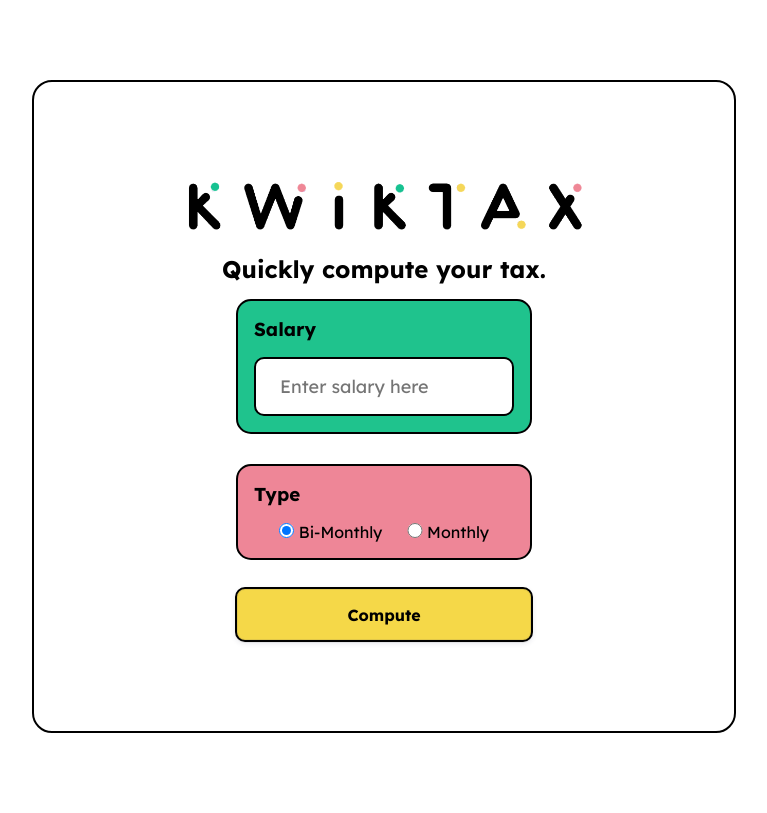
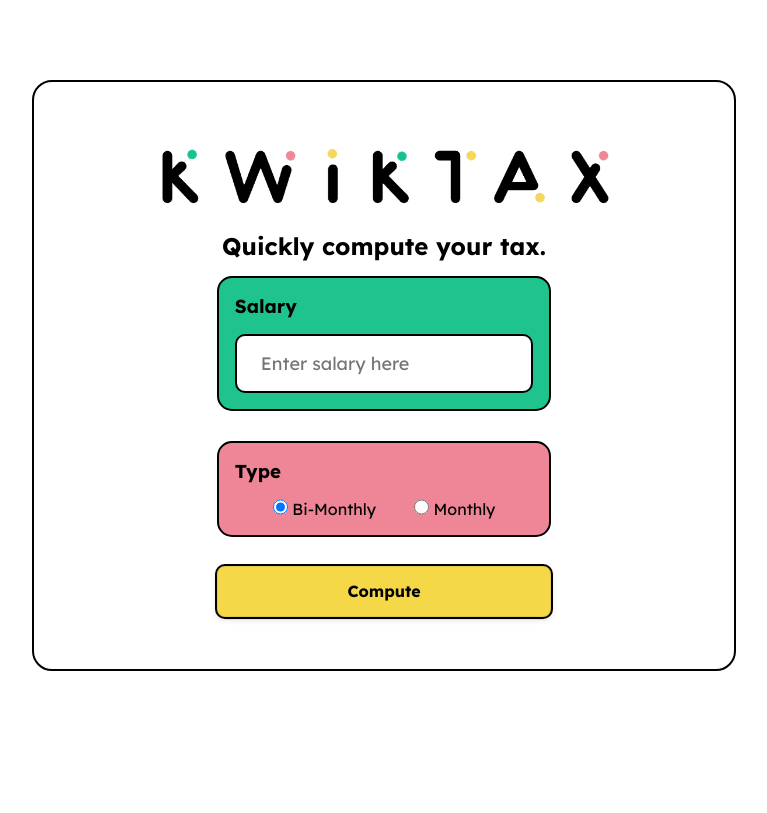
Before and after one commit to orayanics/2itg_oraya, a PHP site: page / in a window 1280 px wide. Shown: the whole page, without its empty margins (256-1023 px from the left). After the commit the page ends 671 px from the top, so only its background shows below. Run offline with PHP 8.4, Linux system fonts and the light colour scheme.

Commit message:
Css changes

```diff
--- a/mp1-tax-calc/style.css
+++ b/mp1-tax-calc/style.css
@@ -5,6 +5,10 @@
     box-sizing: border-box;
     color: #000
 
+}
+
+body {
+    overflow-x: hidden;
 }
 
 .main-wrapper {
@@ -17,7 +21,7 @@
     height: auto;
     margin: 5rem auto;
     background-color: #fff;
-    padding: 5%;
+    padding: 2%;
     overflow: hidden;
     border: 2px solid #000;
     border-radius: 20px;
```
